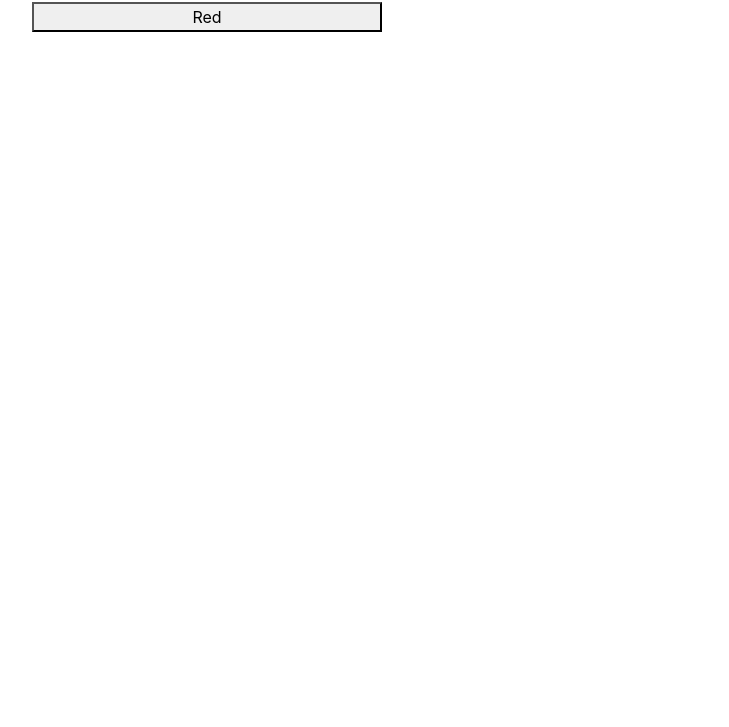
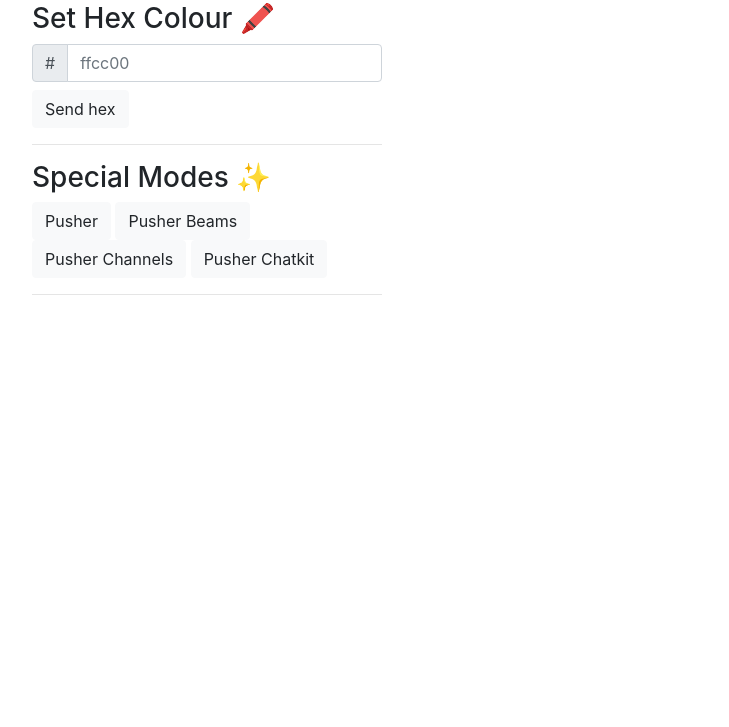
Before and after one commit to daniellevass/pusher-christmas-angel, a plain HTML site: page index.html in a window 1280 px wide. Shown: the part 73-800 px from the top of the page, without its empty margins (53-782 px from the left). Drawn offline with nearby package versions, Linux system fonts and the light colour scheme.

Commit message:
send hex colours and special events

```diff
--- a/index.html
+++ b/index.html
@@ -12,10 +12,30 @@
 
       <div class="row">
         <div class="col-4">
+          <h3>Set Hex Colour 🖍</h3>
+          <div class="input-group mb-2">
 
-          <button class="col-sm"
-          id="11"
-          onclick="sendColour('red')">Red</button>
+          <div class="input-group-prepend">
+            <div class="input-group-text">#</div>
+          </div>
+          <input type="text" class="form-control" id="txtColour"
+          placeholder="ffcc00">
+        </div>
+
+          <button type="button" class="btn btn-light"
+          onclick="sendHexColour()">Send hex</button>
+          <hr/>
+          <h3>Special Modes ✨</h3>
+            <button type="button" class="btn btn-light"
+            onclick="sendColour('pusher')">Pusher</button>
+            <button type="button" class="btn btn-light"
+            onclick="sendColour('pusher-beams')">Pusher Beams</button>
+            <button type="button" class="btn btn-light"
+            onclick="sendColour('pusher-channels')">Pusher Channels</button>
+            <button type="button" class="btn btn-light"
+            onclick="sendColour('pusher-chatkit')">Pusher Chatkit</button>
+            <hr/>
+
         </div>
       </div>
     </div>
@@ -27,6 +47,17 @@
     <script src="https://stackpath.bootstrapcdn.com/bootstrap/4.1.3/js/bootstrap.min.js"></script>
 
     <script>
+
+      let sendHexColour = () => {
+
+        let colour = document.getElementById("txtColour").value
+        if (colour.length != 6) {
+          alert("hex colour needs to be 6 characters, without the #")
+        } else {
+          sendColour("#" + colour)
+        }
+
+      }
 
       let sendColour = colour => {
         fetch("api/colour", {
```
Also changed, not shown: api/colour.js (+20 -2 lines).
